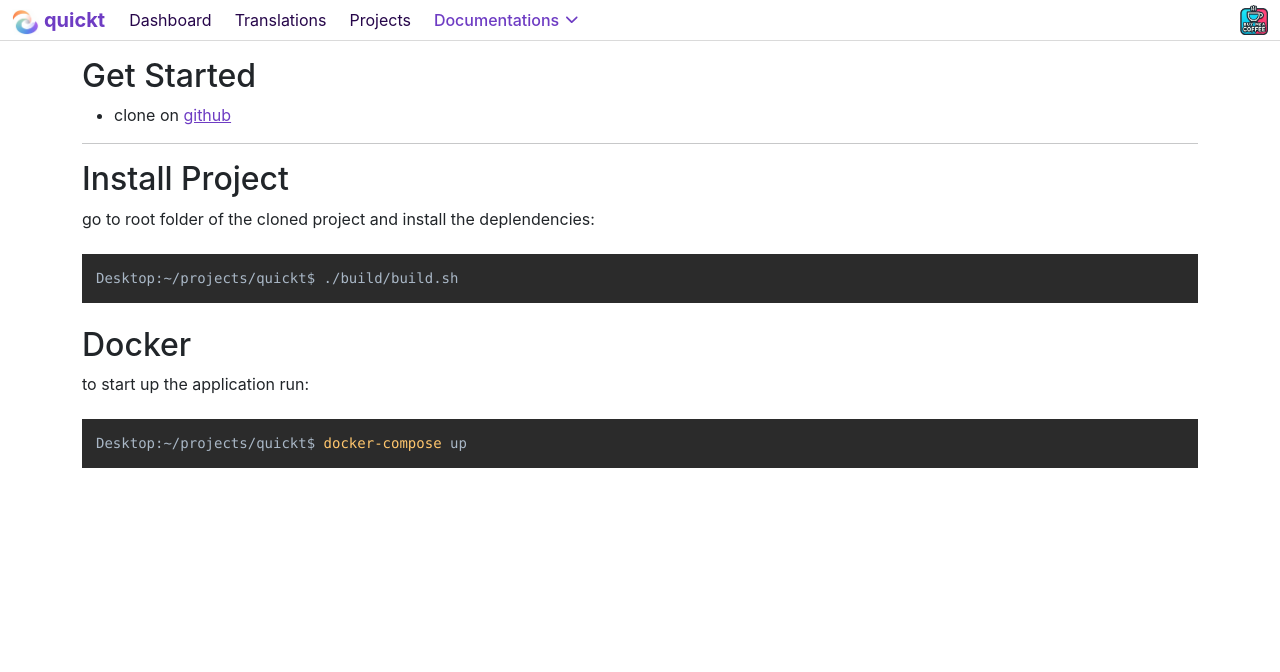
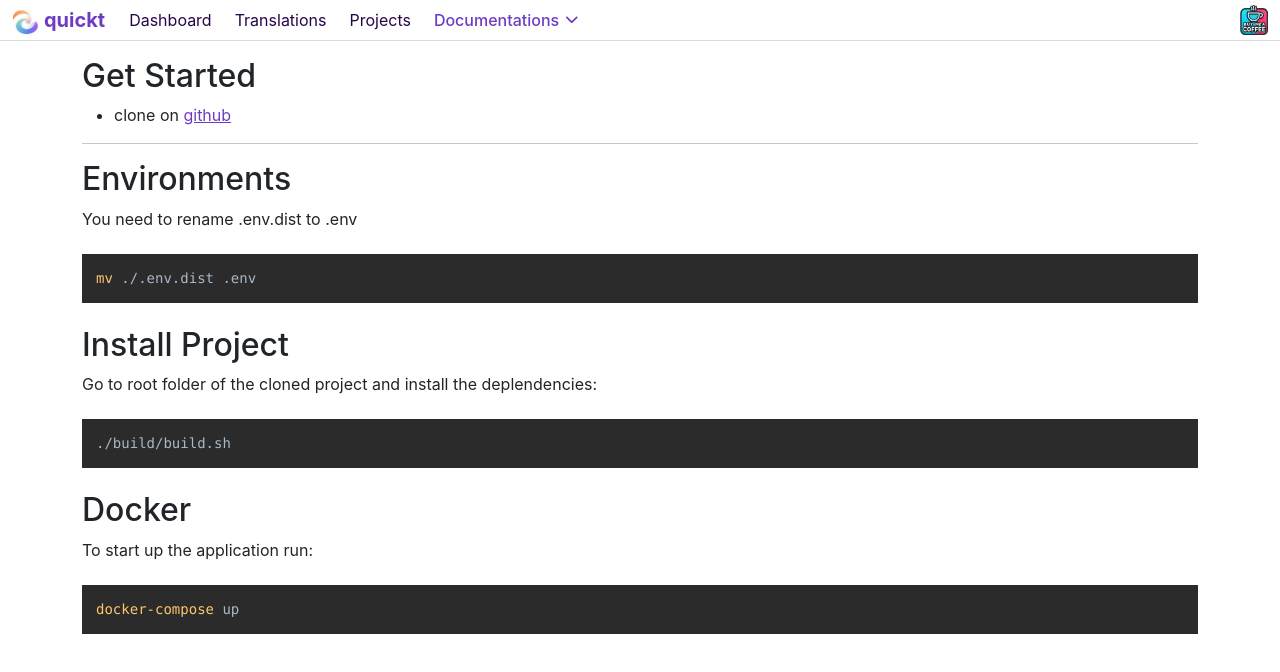
Before and after one commit to QuickT1000/quickt, a React (Create React App) app in the folder client/: page /documentations/get-started in a window 1280 px wide. Shown: the top 672 px of the page. Built offline with nearby package versions, Linux system fonts and the light colour scheme.

Commit message:
add docs

```diff
--- a/client/src/pages/documentations/get-started/GetStartedPage.js
+++ b/client/src/pages/documentations/get-started/GetStartedPage.js
@@ -16,18 +16,24 @@ export const GetStartedPage = () => {
 
 ---
 
+## Environments
+You need to rename .env.dist to .env
+~~~bash
+mv ./.env.dist .env
+~~~
+
 ## Install Project
 
-go to root folder of the cloned project and install the deplendencies:
+Go to root folder of the cloned project and install the deplendencies:
 
 ~~~bash
-Desktop:~/projects/quickt$ ./build/build.sh
+./build/build.sh
 ~~~
 
 ## Docker
-to start up the application run:
+To start up the application run:
 ~~~bash
-Desktop:~/projects/quickt$ docker-compose up
+docker-compose up
 ~~~
 
 `;
```
Also changed, not shown: 2 other files (tests, documents, lock files or other folders).
